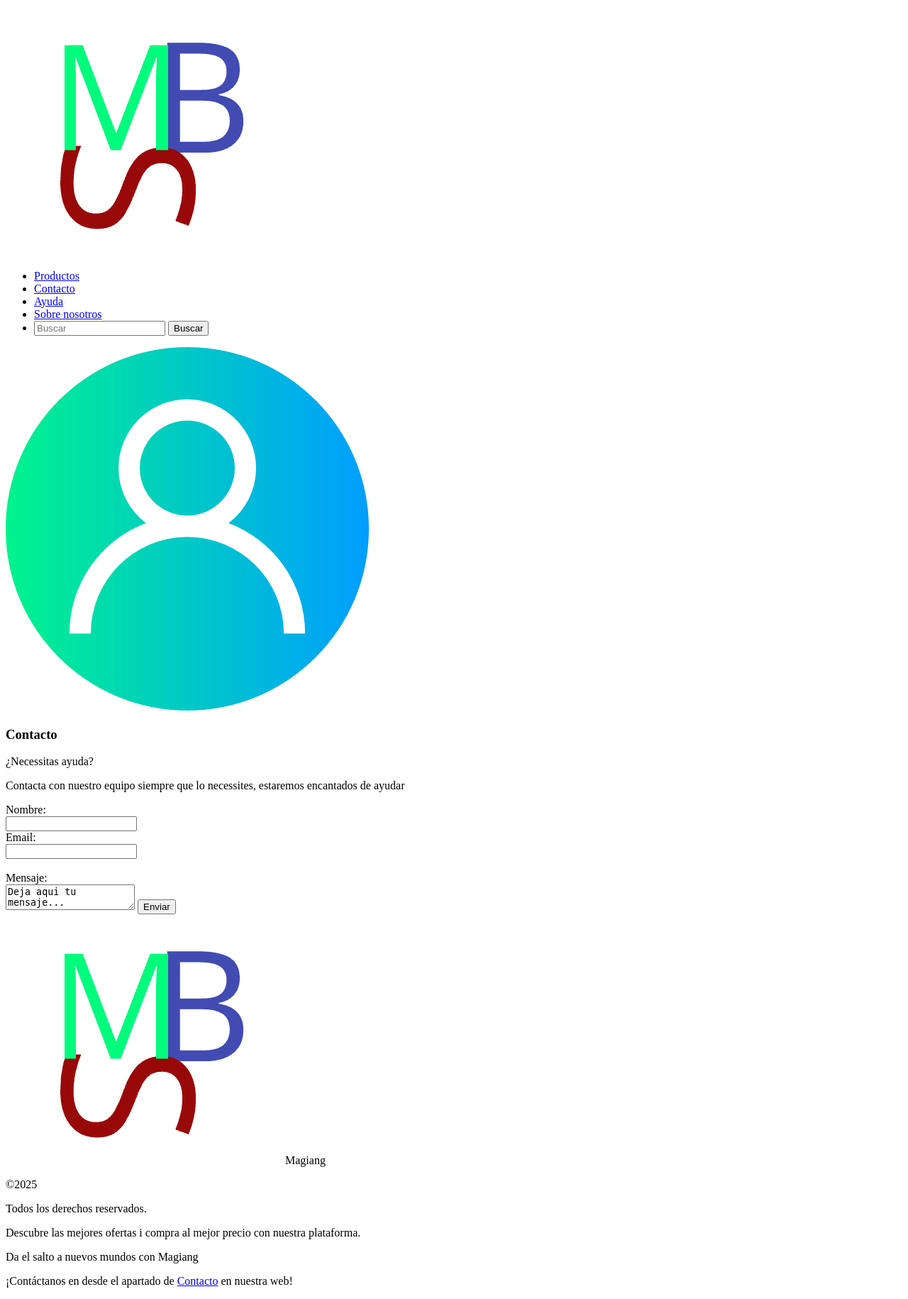
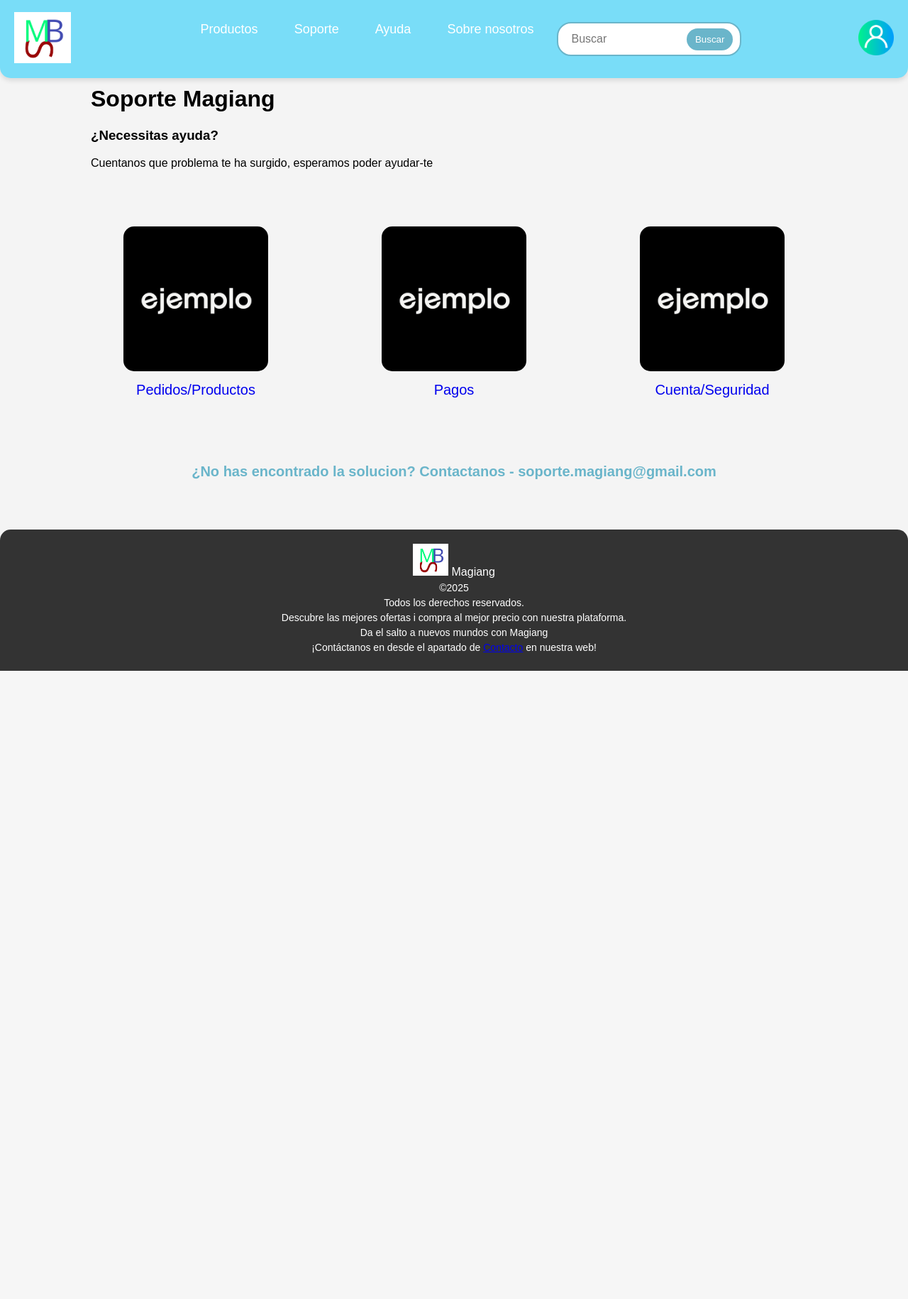
Before and after one commit to bixiPRO/MAGIANG, a PHP site: page /contacto.html in a window 1280 px wide. Shown: the whole page at 71% size. After the commit the page ends 945 px from the top, so only its background shows below. Run offline with PHP 8.4, Linux system fonts and the light colour scheme.

Commit message:
se a actualizado links de la barra NAV, se ha añadido las paginas correspondientes a "Contacto/Soporte"

```diff
--- a/WEB/contacto.html
+++ b/WEB/contacto.html
@@ -1,6 +1,6 @@
 <!DOCTYPE html>
 <head>
-    <title> Contacto - Magiang </title>
+    <title> Soporte - Magiang </title>
     <favicon href="img/favicon.">
     <link rel="stylesheet" type="text/css" href="css/style_contacto.css">
     <encode utf-8>
@@ -13,7 +13,7 @@
             <nav>
                 <ul>
                     <li><a href="#">Productos</a></li>
-                    <li><a href="contacto.html">Contacto</a></li>
+                    <li><a href="contacto.html">Soporte</a></li>
                     <li><a href="#">Ayuda</a></li>
                     <li><a href="nosotros.html">Sobre nosotros</a></li>
                     <div class="search-bar">
@@ -34,28 +34,24 @@
 
 
     <main>
-        <h3> Contacto</h3>
+        <h1> Soporte Magiang</h1>
         <div class="contacta-txt">
-            <p>¿Necessitas ayuda?</p>
-            <p>Contacta con nuestro equipo siempre que lo necessites, estaremos encantados de ayudar</p>
-
+            <h3>¿Necessitas ayuda?</h3>
+            <p>Cuentanos que problema te ha surgido, esperamos poder ayudar-te</p>
         </div>
-        <div class="contacta">
-            <form action="/action_page.php"></form>
-                <div>
-
-                    <label for="fname">Nombre:</label><br>
-                    <input type="text" id="fname" name="fname" ><br>
-                    <label for="lname">Email:</label><br>
-                    <input type="text" id="lname" name="lname" ><br><br>
-                    <label for="lname">Mensaje:</label><br>
-                    <textarea>Deja aqui tu mensaje...</textarea>
-                    <input class="contactbutton" type="submit" value="Enviar">
-                 </div>
-            </form>
-
+            <div class="S_content_group">
+                <div class="S_content-item">
+                    <p><a href="contacto_pyp.html"><img src="img/example.png">Pedidos/Productos</a></p>
+                </div>
+                <div class="S_content-item">
+                    <p><a href="contacto_pago.html"><img src="img/example.png">Pagos</a></p>
+                </div>
+                <div class="S_content-item">
+                    <p><a href="contacto_cys.html"><img src="img/example.png">Cuenta/Seguridad</a></p>
+                </div>
+            </div>
         </div>
-
+        <h4>¿No has encontrado la solucion? Contactanos - soporte.magiang@gmail.com</h4>
 
     </main>
 
--- a/WEB/css/style_contacto.css
+++ b/WEB/css/style_contacto.css
@@ -1,8 +1,224 @@
+html {
+    font-family: 'Poppins', sans-serif;
+}
 
+body {
+    margin: 0;
+    padding: 0;
+    background-color: #f4f4f4;
+    display: flex;
+    flex-direction: column;
+    min-height: 100vh;
+}
 
+/* ESTILOS HEADER NAV */
+
+header {
+    width: 100%;
+    background: #79ddf8;
+    padding: 15px 0;
+    display: flex;
+    align-items: center;
+    justify-content: space-between;
+    position: fixed;
+    top: 0;
+    left: 0;
+    border-radius: 0 0 15px 15px;
+    box-shadow: 0px 4px 6px rgba(0, 0, 0, 0.1);
+}
+
+.header-content img.icon {
+    width: 80px;
+    margin-left: 20px;
+}
+
+nav {
+    flex-grow: 1;
+    display: flex;
+    justify-content: center;
+}
+
+nav ul {
+    list-style: none;
+    display: flex;
+    gap: 15px;
+    padding: 0;
+}
+
+nav ul li {
+    display: inline-block;
+    position: relative;
+}
+
+nav ul li a {
+    text-decoration: none;
+    color: white;
+    font-size: 18px;
+    padding: 12px 18px;
+    border-radius: 20px;
+    transition: background 0.3s ease-in-out;
+}
+
+nav ul li a:hover {
+    background: #6ab5ca;
+}
+
+.login img {
+    width: 50px;
+    height: 50px;
+    margin-right: 20px;
+}
+
+/* END_ESTILOS HEADER NAV */
+
+/* BARRA DE BÚSQUEDA */
+.search-bar {
+    display: flex;
+    align-items: center;
+    background: white;
+    border-radius: 20px;
+    padding: 5px 10px;
+    border: 2px solid #6ab5ca;
+}
+
+.search-bar input {
+    border: none;
+    outline: none;
+    padding: 8px;
+    font-size: 16px;
+    width: 150px;
+    border-radius: 20px;
+}
+
+.search-bar button {
+    background: #6ab5ca;
+    border: none;
+    color: white;
+    padding: 8px 12px;
+    border-radius: 20px;
+    cursor: pointer;
+    transition: background 0.3s ease-in-out;
+}
+
+.search-bar button:hover {
+    background: #4c94a6;
+}
+
+/* END_BARRA DE BÚSQUEDA */
 
 /* ESTILOS PAGINA SOPORTE */
 
 
 
 /* END_ESTILOS PAGINA SOPORTE */
+
+/* Contenedor principal del contenido */
+main {
+    margin-top: 80px; /* Espacio para el header fijo */
+    padding: 20px 10%;
+}
+
+h4 {
+    color: #6ab5ca;
+    font-size: 20px;
+    margin-top: 5%;
+    margin-left: 10%;
+    margin-right: 10%;
+    margin-bottom: 1%;
+    text-align: center;
+}
+
+/* ESTILOS FOTOS OPCIONES */
+.S_content_group {
+    display: flex;
+    justify-content: space-between;
+    flex-wrap: wrap;
+    gap: 20px;
+    margin-top: 40px;
+}
+
+.S_content-item {
+    background: transparent;
+    border-radius: 15px;
+    padding: 20px;
+    width: 25%;
+    text-align: center;
+    transition: transform 0.3s ease-in-out;
+}
+
+.S_content-item:hover {
+    transform: scale(1.05);
+}
+
+.S_content-item img {
+    width: 100%;
+    height: auto;
+    border-radius: 15px;
+    margin-bottom: 10px;
+}
+
+.S_content-item p {
+    font-size: 20px;
+    margin-left: 10%;
+    margin-right: 10%;
+    text-align: center;
+    color: #555;
+}
+
+.S_content-item p:hover{
+    color: #6ab5ca;
+
+}
+
+.S_content-item a {
+    text-decoration: none;
+}
+
+/* END ESTILOS FOTOS OPCIONES */
+
+/* ESTILOS FOOTER */
+footer {
+    background: #333;
+    color: white;
+    padding: 20px;
+    text-align: center;
+    margin-top: 40px;
+    border-radius: 15px 15px 0 0;
+}
+
+footer p {
+    margin: 5px 0;
+    font-size: 14px;
+}
+
+footer .icon2 {
+    width: 50px;
+}
+/* END_ ESTILOS FOOTER */
+
+
+/* DISEÑO RESPONSIVE */
+@media (max-width: 768px) {
+    header {
+        flex-direction: column;
+        text-align: center;
+    }
+
+    nav ul {
+        flex-direction: column;
+        gap: 10px;
+    }
+
+    .bnn_principal img {
+        width: 100%;
+    }
+
+    .LMV_content_group, .L_content_group {
+        grid-template-columns: repeat(auto-fit, minmax(120px, 1fr));
+    }
+
+    .boton-sm {
+        width: 100%;
+        text-align: center;
+    }
+}
--- a/WEB/index.html
+++ b/WEB/index.html
@@ -16,7 +16,7 @@
             <nav>
                 <ul>
                     <li><a href="#">Productos</a></li>
-                    <li><a href="contacto.html">Contacto</a></li>
+                    <li><a href="contacto.html">Soporte</a></li>
                     <li><a href="#">Ayuda</a></li>
                     <li><a href="nosotros.html">Sobre nosotros</a></li>
                     <div class="search-bar">
--- a/WEB/nosotros.html
+++ b/WEB/nosotros.html
@@ -1,6 +1,6 @@
 <!DOCTYPE html>
 <head>
-    <title> Inicio - Sobre Nosotros </title>
+    <title> Sobre Nosotros - Magiang </title>
     <favicon href="img/favicon.">
     <link rel="stylesheet" type="text/css" href="css/style_nosotros.css">
     <meta name="viewport" content="width=device-width,initial-scale=1">
@@ -16,7 +16,7 @@
             <nav>
                 <ul>
                     <li><a href="#">Productos</a></li>
-                    <li><a href="contacto.html">Contacto</a></li>
+                    <li><a href="contacto.html">Soporte</a></li>
                     <li><a href="#">Ayuda</a></li>
                     <li><a href="nosotros.html">Sobre nosotros</a></li>
                     <div class="search-bar">
```
Also changed, not shown: WEB/contacto_cys.html (added, +59 -0 lines), WEB/contacto_pago.html (added, +59 -0 lines), WEB/contacto_pyp.html (added, +59 -0 lines).
